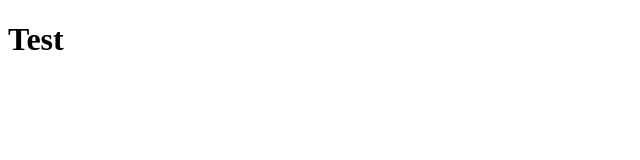
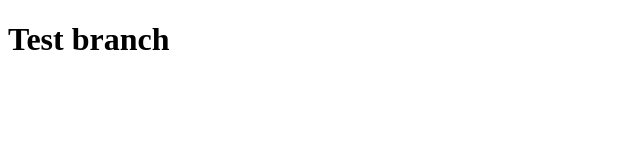
Before and after one commit to wildnano/branch, a plain HTML site: page index.html in a window 1280 px wide. Shown: the whole page, without its empty margins (0-640 px from the left). Drawn offline with Linux system fonts and the light colour scheme.

Commit message:
change homepage

```diff
--- a/index.html
+++ b/index.html
@@ -8,7 +8,7 @@
 </head>
 
 <body>
-    <h1>Test</h1>
+    <h1>Test branch</h1>
 </body>
 
 </html>
```
